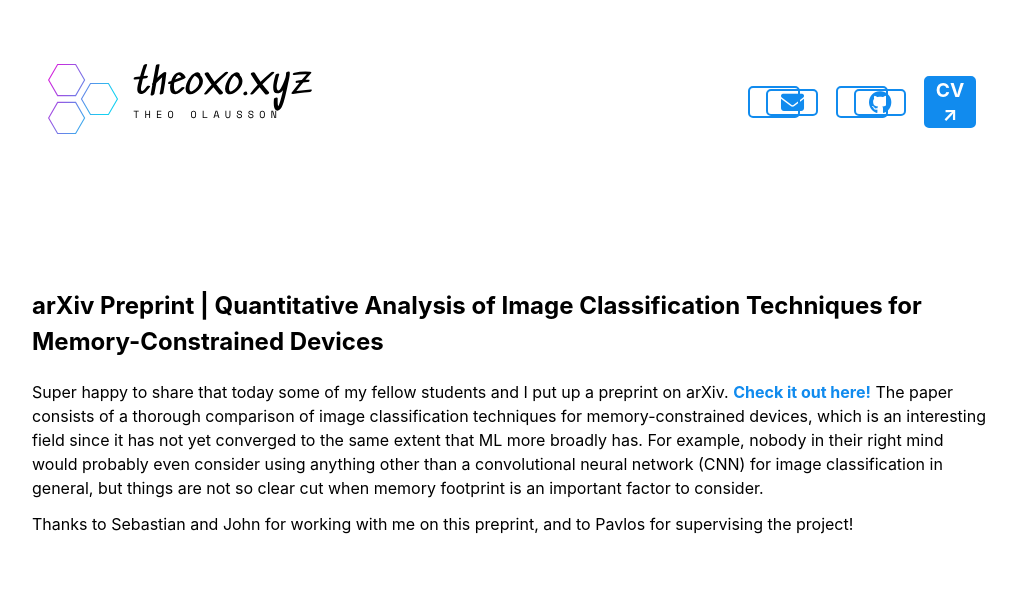
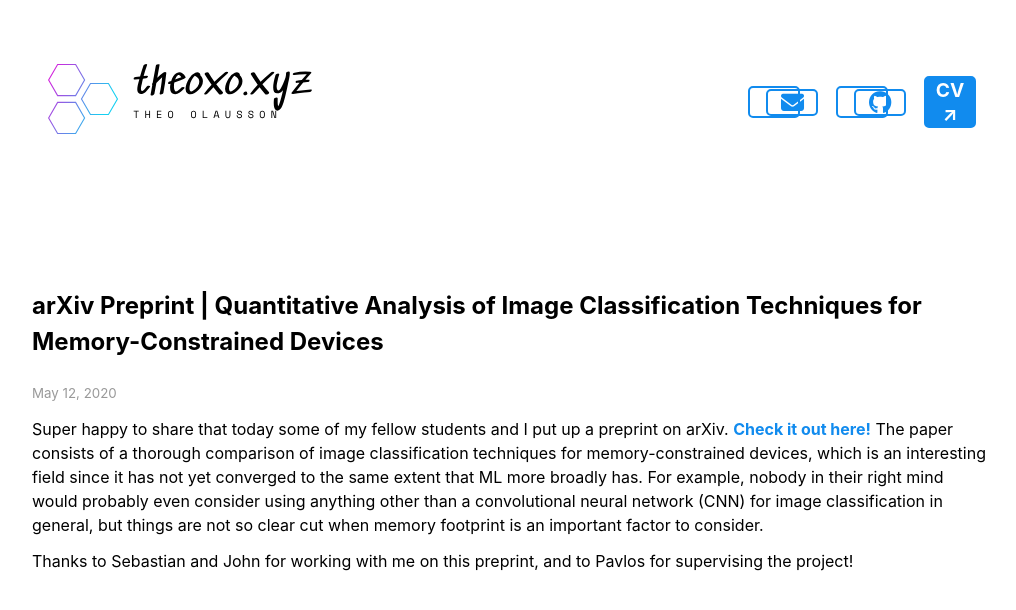
Before and after one commit to theoxo/theoxo.github.io, a Jekyll site: the page built from _posts/2020-05-12-quant-analysis-arxiv.md, in a window 1280 px wide. Shown: the top 610 px of the page, without its empty margins (128-1144 px from the left). Built offline with Jekyll 4.4.1, drawn with Linux system fonts in a browser that asks for light colours; nearby versions of some CDN libraries.

Commit message:
improvement: show date under title of blog posts

```diff
--- a/_layouts/blogpost.html
+++ b/_layouts/blogpost.html
@@ -18,6 +18,7 @@
       </header>
       <main>
       <h2> {{ page.subtitle }}</h2>
+      <small> {{ page.date | date: '%B %d, %Y' }} </small>
       {{ page.content }}
       </main>
   </body>
```
